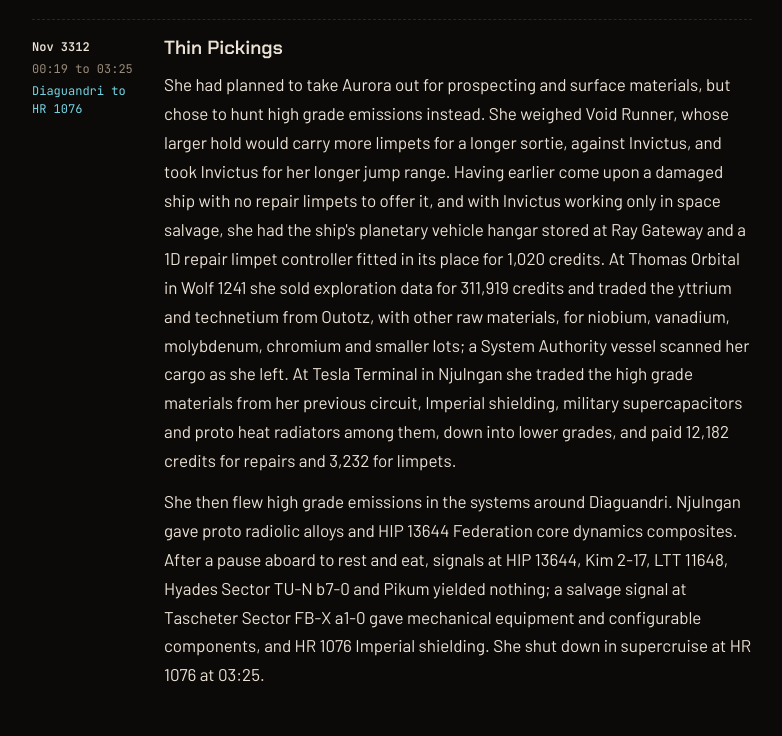
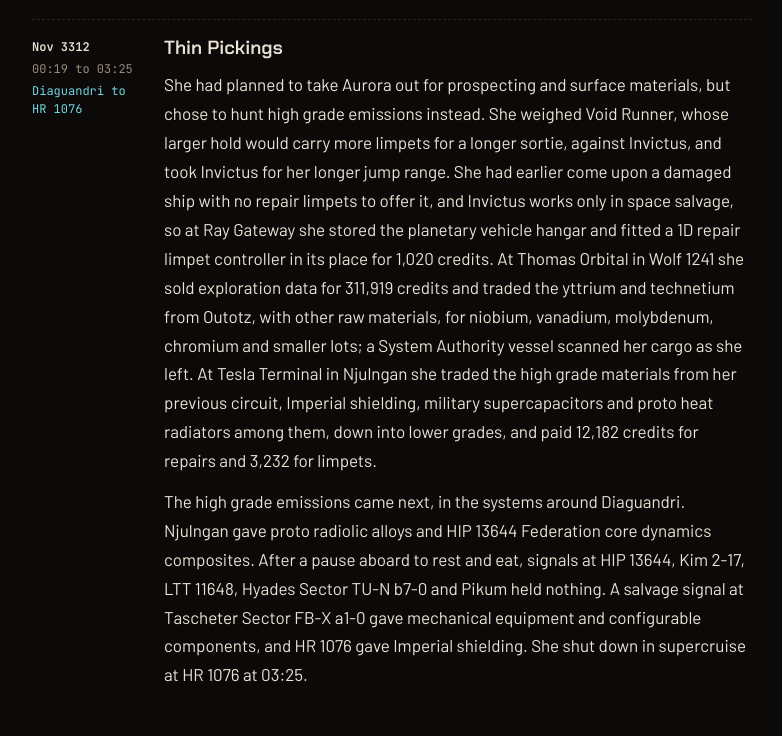
Before and after one commit to praclarush/rislyss, a plain HTML site: page chronicle/7.html in a window 1280 px wide. Shown: the part 8904-9640 px from the top of the page, without its empty margins (248-1030 px from the left). Drawn offline with Linux system fonts and the light colour scheme.

Commit message:
Entry 57 and Thin Pickings: humanizer pass
Co-Authored-By: Claude Opus 5.5 <noreply@anthropic.com>

```diff
--- a/chronicle/7.html
+++ b/chronicle/7.html
@@ -164,8 +164,8 @@ article[id] { scroll-margin-top: 110px; }
     <div class="stamp"><b>Nov 3312</b><span>00:19 to 03:25</span><span class="loc">Diaguandri to HR 1076</span></div>
     <div class="body">
       <h2>Thin Pickings</h2>
-      <p>She had planned to take Aurora out for prospecting and surface materials, but chose to hunt high grade emissions instead. She weighed Void Runner, whose larger hold would carry more limpets for a longer sortie, against Invictus, and took Invictus for her longer jump range. Having earlier come upon a damaged ship with no repair limpets to offer it, and with Invictus working only in space salvage, she had the ship's planetary vehicle hangar stored at Ray Gateway and a 1D repair limpet controller fitted in its place for 1,020 credits. At Thomas Orbital in Wolf 1241 she sold exploration data for 311,919 credits and traded the yttrium and technetium from Outotz, with other raw materials, for niobium, vanadium, molybdenum, chromium and smaller lots; a System Authority vessel scanned her cargo as she left. At Tesla Terminal in Njulngan she traded the high grade materials from her previous circuit, Imperial shielding, military supercapacitors and proto heat radiators among them, down into lower grades, and paid 12,182 credits for repairs and 3,232 for limpets.</p>
-      <p>She then flew high grade emissions in the systems around Diaguandri. Njulngan gave proto radiolic alloys and HIP 13644 Federation core dynamics composites. After a pause aboard to rest and eat, signals at HIP 13644, Kim 2-17, LTT 11648, Hyades Sector TU-N b7-0 and Pikum yielded nothing; a salvage signal at Tascheter Sector FB-X a1-0 gave mechanical equipment and configurable components, and HR 1076 Imperial shielding. She shut down in supercruise at HR 1076 at 03:25.</p>
+      <p>She had planned to take Aurora out for prospecting and surface materials, but chose to hunt high grade emissions instead. She weighed Void Runner, whose larger hold would carry more limpets for a longer sortie, against Invictus, and took Invictus for her longer jump range. She had earlier come upon a damaged ship with no repair limpets to offer it, and Invictus works only in space salvage, so at Ray Gateway she stored the planetary vehicle hangar and fitted a 1D repair limpet controller in its place for 1,020 credits. At Thomas Orbital in Wolf 1241 she sold exploration data for 311,919 credits and traded the yttrium and technetium from Outotz, with other raw materials, for niobium, vanadium, molybdenum, chromium and smaller lots; a System Authority vessel scanned her cargo as she left. At Tesla Terminal in Njulngan she traded the high grade materials from her previous circuit, Imperial shielding, military supercapacitors and proto heat radiators among them, down into lower grades, and paid 12,182 credits for repairs and 3,232 for limpets.</p>
+      <p>The high grade emissions came next, in the systems around Diaguandri. Njulngan gave proto radiolic alloys and HIP 13644 Federation core dynamics composites. After a pause aboard to rest and eat, signals at HIP 13644, Kim 2-17, LTT 11648, Hyades Sector TU-N b7-0 and Pikum held nothing. A salvage signal at Tascheter Sector FB-X a1-0 gave mechanical equipment and configurable components, and HR 1076 gave Imperial shielding. She shut down in supercruise at HR 1076 at 03:25.</p>
     </div>
   </article>
 </section>
```
Also changed, not shown: journal.html (+1 -1 lines).
